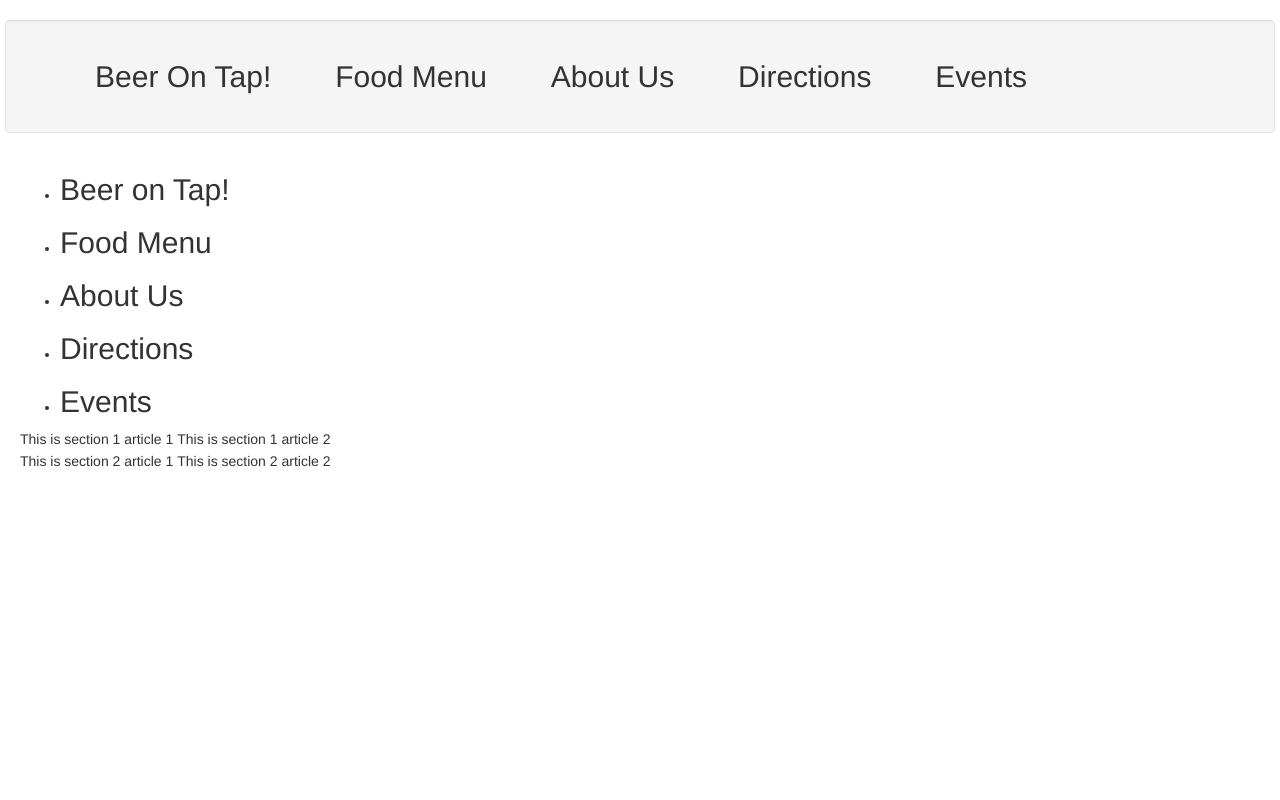
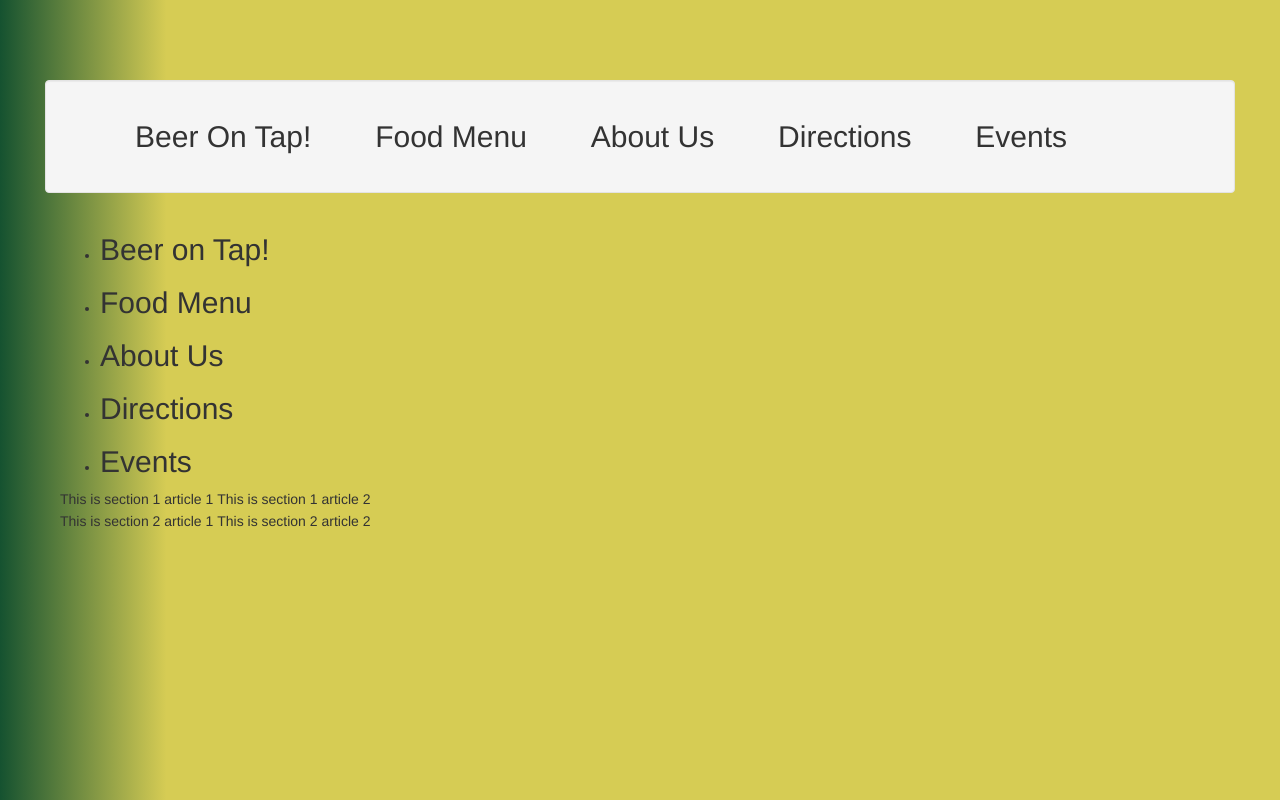
Before and after one commit to Blubagoo/The-collective-app, a plain HTML site: page index.html in a window 1280 px wide. Drawn offline with nearby package versions, Linux system fonts and the light colour scheme.

Commit message:
saving work

```diff
--- a/index.css
+++ b/index.css
@@ -1,5 +1,19 @@
 body {
 	padding: 20px;
+	background-image:
+    linear-gradient(
+      to right,
+      #155230,
+      #D6CC54 13%
+    );
+  height: 100%;
+  margin: 0;
+  background-repeat: no-repeat;
+  background-attachment: fixed;
+  background-size: cover;
+  padding-left: 60px;
+  padding-right: 60px;
+  padding-top: 80px;
 
 }
 .nav-bar li {
```
Also changed, not shown: login.html (added, +35 -0 lines), login.css (added).
